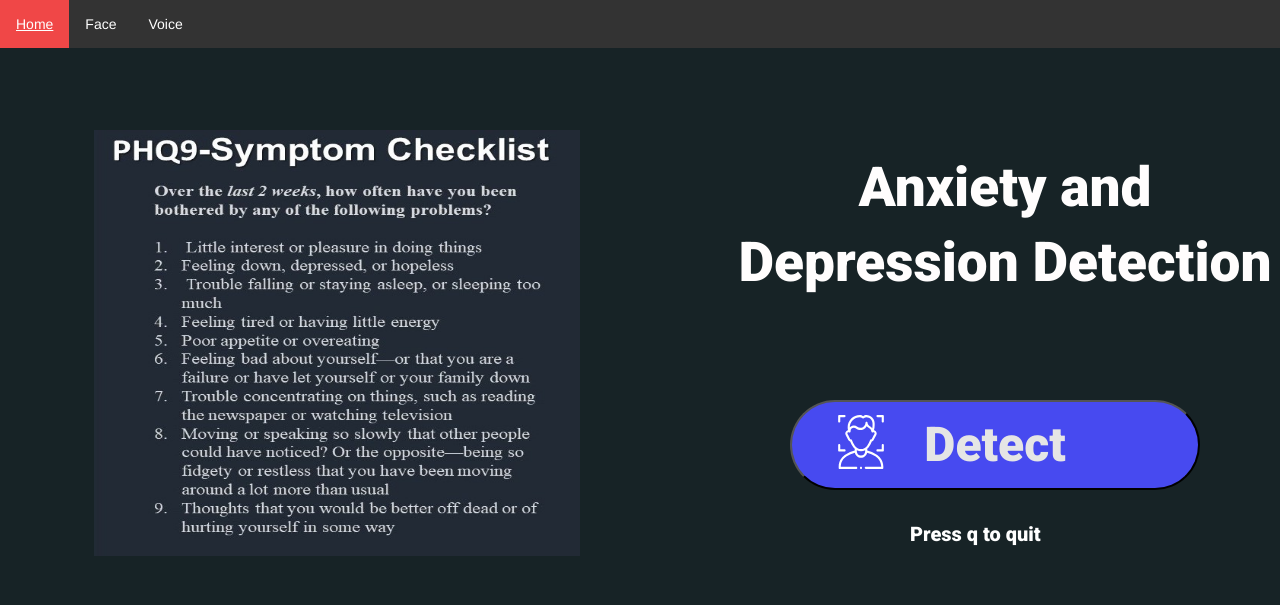
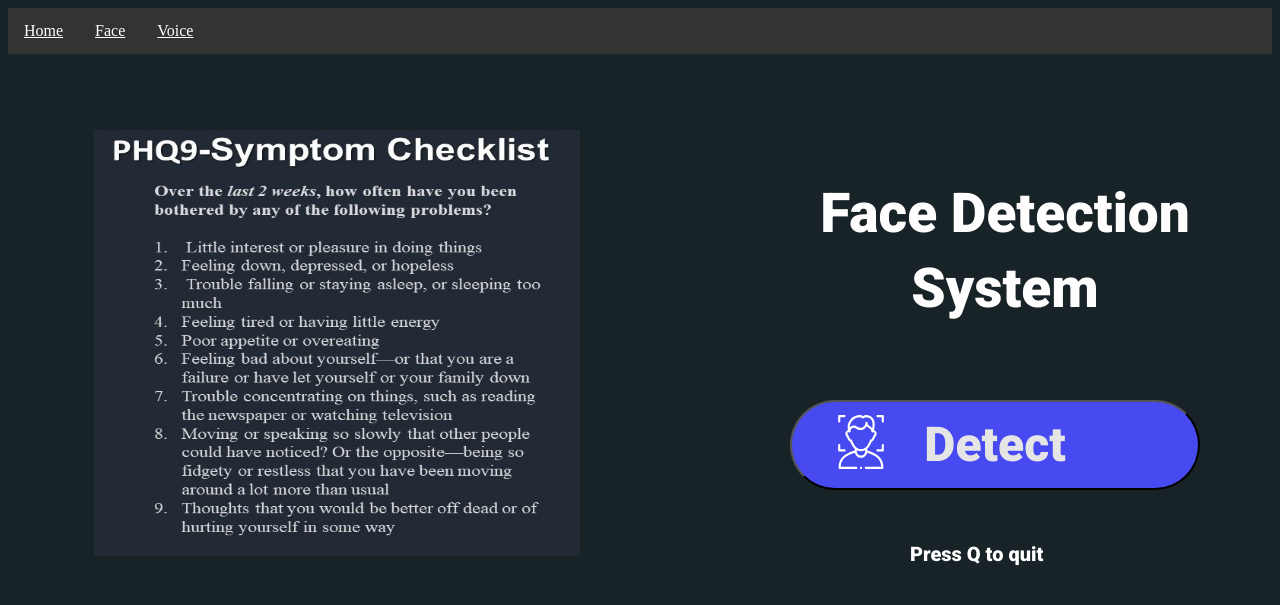
Before and after one commit to wolve324/AI-and-Healthcare, a Flask app: page /qstn in a window 1280 px wide. Shown: the top 605 px of the page. Run offline with Flask 3, Linux system fonts and the light colour scheme; some libraries are stand-ins or nearby versions.

Commit message:
Update phq9.html

```diff
--- a/templates/phq9.html
+++ b/templates/phq9.html
@@ -1,23 +1,39 @@
-{% extends "bootstrap/base.html" %}
-{% block styles %}
-{{super()}}
-<link rel="stylesheet" href="{{url_for('.static', filename='styles.css')}}">
-<link rel="preconnect" href="https://fonts.gstatic.com">
-<link href="https://fonts.googleapis.com/css2?family=Roboto:wght@900&display=swap" rel="stylesheet">
-{% endblock %}
+<!DOCTYPE html>
+<html lang="en">
+<head>
+    <meta charset="UTF-8">
+    <meta name="viewport" content="width=device-width, initial-scale=1.0">
+    <title>Face Detection</title>
 
-{% block content%}
-<ul style="list-style-type: none; margin: 0; padding: 0; overflow: hidden; background-color: #333;">
-    <li style="float: left;"><a class="active" href="home" style="display: block; color: white;padding: 14px 16px;">Home</a></li>
-    <li style="float: left;"><a href="face" style="display: block; color: white;padding: 14px 16px;">Face</a></li>
-    <li style="float: left;"><a href="voice" style="display: block; color: white;padding: 14px 16px;">Voice</a></li>
-</ul>
-<img src="{{url_for('.static',filename = 'Presentation2.jpg')}}">
-<h2 class="heading">{{data}}</br></h2>
-<img class="icon" src="{{url_for('.static',filename = 'face-detection.svg')}}">
-<a href="expression"><button class="detect_btn">Detect</button></a>
-<p>Press q to quit</p>
+    <!-- Bootstrap (Optional) -->
+    <link rel="stylesheet" href="static/styles.css">
+    <link rel="preconnect" href="https://fonts.gstatic.com">
+    <link href="https://fonts.googleapis.com/css2?family=Roboto:wght@900&display=swap" rel="stylesheet">
+</head>
+<body>
 
+    <!-- Navigation Bar -->
+    <ul style="list-style-type: none; margin: 0; padding: 0; overflow: hidden; background-color: #333;">
+        <li style="float: left;"><a class="active" href="home.html" style="display: block; color: white;padding: 14px 16px;">Home</a></li>
+        <li style="float: left;"><a href="face.html" style="display: block; color: white;padding: 14px 16px;">Face</a></li>
+        <li style="float: left;"><a href="voice.html" style="display: block; color: white;padding: 14px 16px;">Voice</a></li>
+    </ul>
 
+    <!-- Image -->
+    <img src="static/Presentation2.jpg" alt="Face Detection Image">
 
-{% endblock %}
+    <!-- Heading -->
+    <h2 class="heading">Face Detection System</h2>
+
+    <!-- Face Detection Icon -->
+    <img class="icon" src="static/face-detection.svg" alt="Face Detection Icon">
+
+    <!-- Detect Button -->
+    <a href="expression.html">
+        <button class="detect_btn">Detect</button>
+    </a>
+
+    <p>Press Q to quit</p>
+
+</body>
+</html>
```
